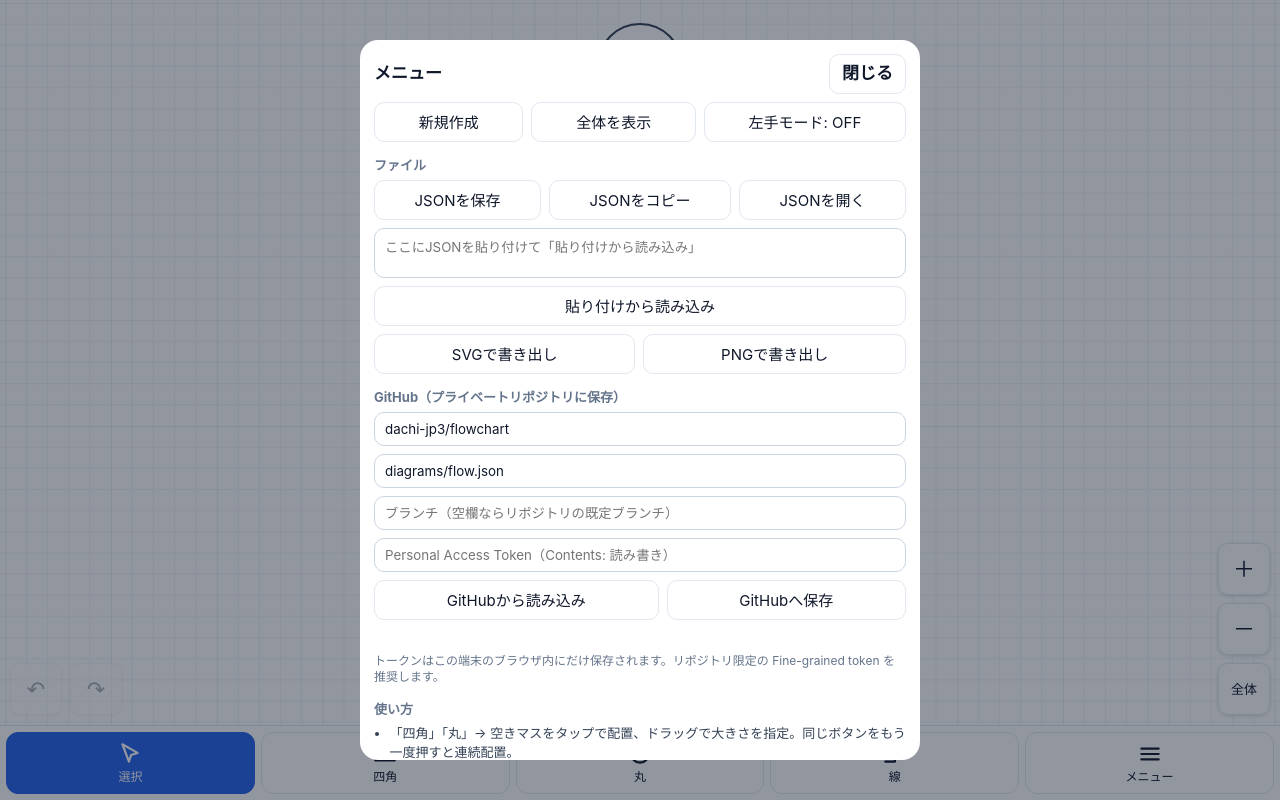
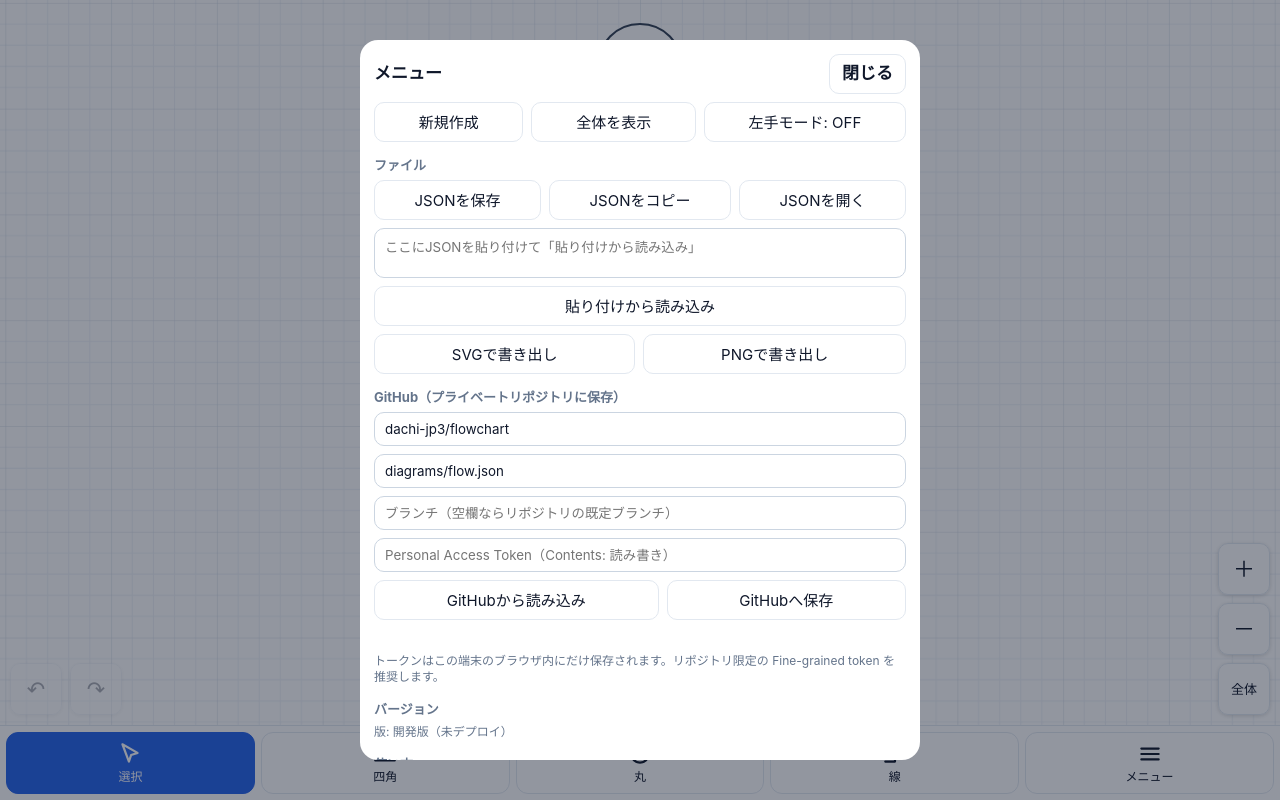
Before and after one commit to dachi-jp3/flowchart, a plain HTML site: page index.html in a window 1280 px wide. Both pictures are taken after a click on the button "メニュー". Drawn offline with Linux system fonts and the light colour scheme.

Commit message:
メニューに版番号(コミットID・デプロイ時刻)を表示し、公開サイトが最新か確認できるようにする
Co-Authored-By: Claude Sonnet 5.5 <noreply@anthropic.com>
Claude-Session: https://claude.ai/code/session_01W2Fhjy2Yu2Lc4F99GzkwEE

```diff
--- a/index.html
+++ b/index.html
@@ -136,6 +136,9 @@ textarea{resize:none}
     <div class="row"><button id="g-load">GitHubから読み込み</button><button id="g-save">GitHubへ保存</button></div>
     <div id="ghst"></div>
     <p class="note">トークンはこの端末のブラウザ内にだけ保存されます。リポジトリ限定の Fine-grained token を推奨します。</p>
+
+    <h3>バージョン</h3>
+    <p class="note" id="ver">版: __BUILD__</p>
 
     <h3>使い方</h3>
     <ul>
@@ -974,6 +977,7 @@ $('#g-save').onclick = async () => {
 };
 
 /* ===================== 片手操作 ===================== */
+if (document.getElementById('ver').textContent.includes('__BUI' + 'LD__')) document.getElementById('ver').textContent = '版: 開発版（未デプロイ）';
 function setLefty(on) {
   document.body.classList.toggle('lefty', on);
   $('#m-lefty').textContent = '左手モード: ' + (on ? 'ON' : 'OFF');
```
Also changed, not shown: 1 other file.
